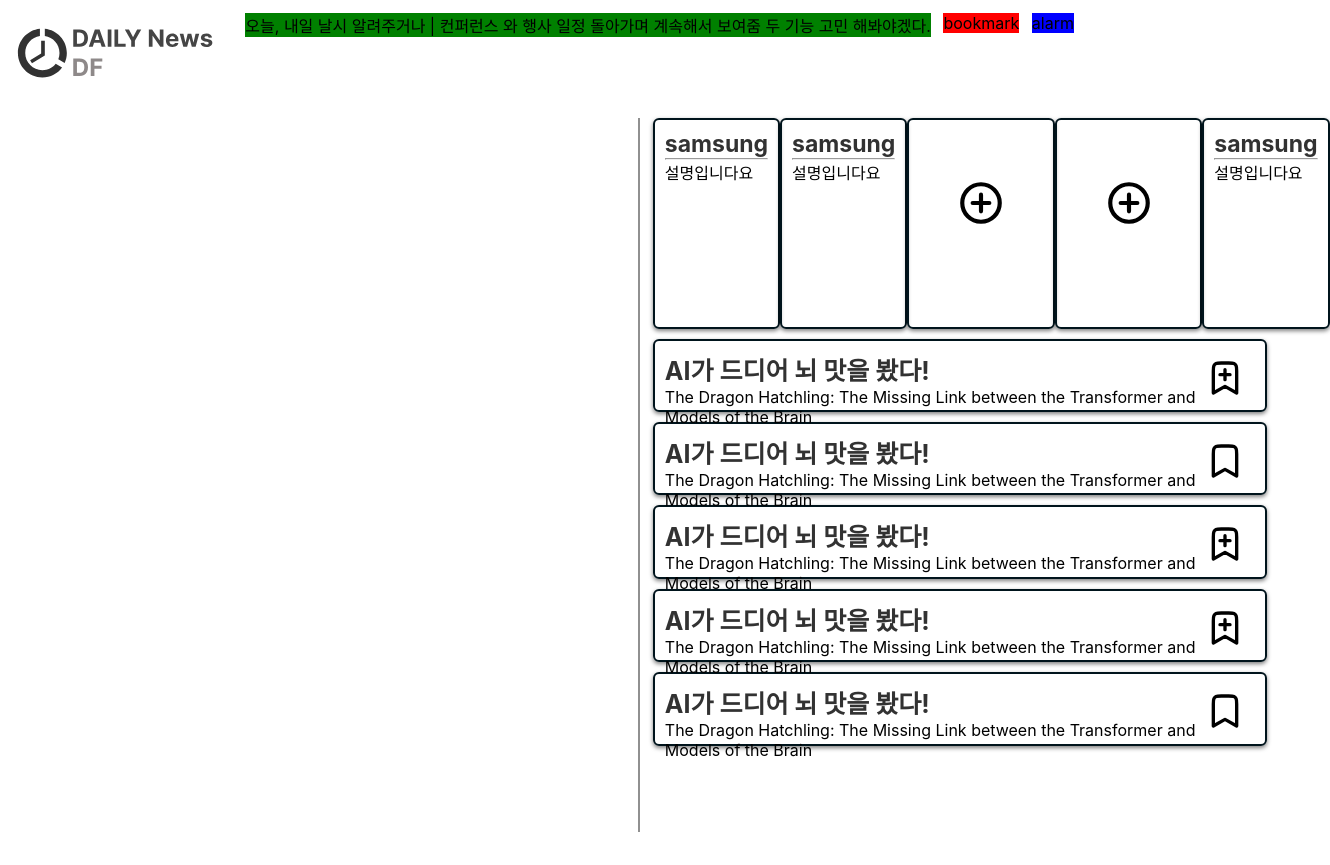
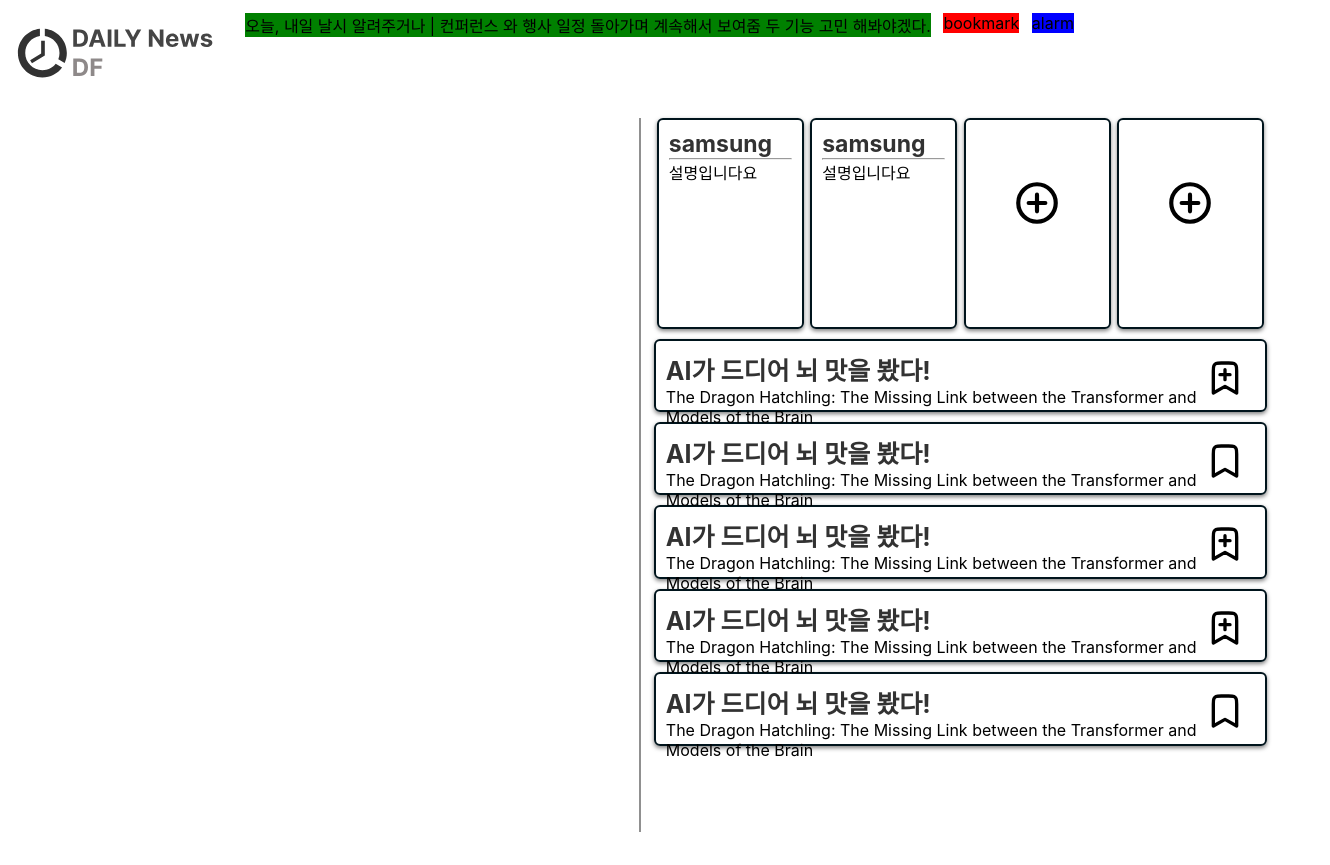
Before and after one commit to junyg418/DaliyNews, a React (Create React App) app: page / in a window 1280 px wide. Shown: the whole page, 1330 px wide, since content can reach past the window. Built offline with nearby package versions, Linux system fonts and the light colour scheme.

Commit message:
Fix: LayoutList space between -> around

```diff
--- a/src/components/keyword_news/KeywordNewsList.js
+++ b/src/components/keyword_news/KeywordNewsList.js
@@ -6,7 +6,7 @@ import {KeywordNews, EmptyKeywordNews} from './KeywordNews'
 
 const LayoutKeywordNewsList = styled(Row)`
     height: 30%;
-    justify-content: space-between;
+    justify-content: space-around;
 `;
 
 function KeywordNewsList() {
@@ -19,7 +19,6 @@ function KeywordNewsList() {
             {/*<KeywordNews keyword={"samsung"} description={"설명입니다요"}/>*/}
             <EmptyKeywordNews/>
             <EmptyKeywordNews/>
-            <KeywordNews keyword={"samsung"} description={"설명입니다요"}/>
         </LayoutKeywordNewsList>
     );
 }
```
